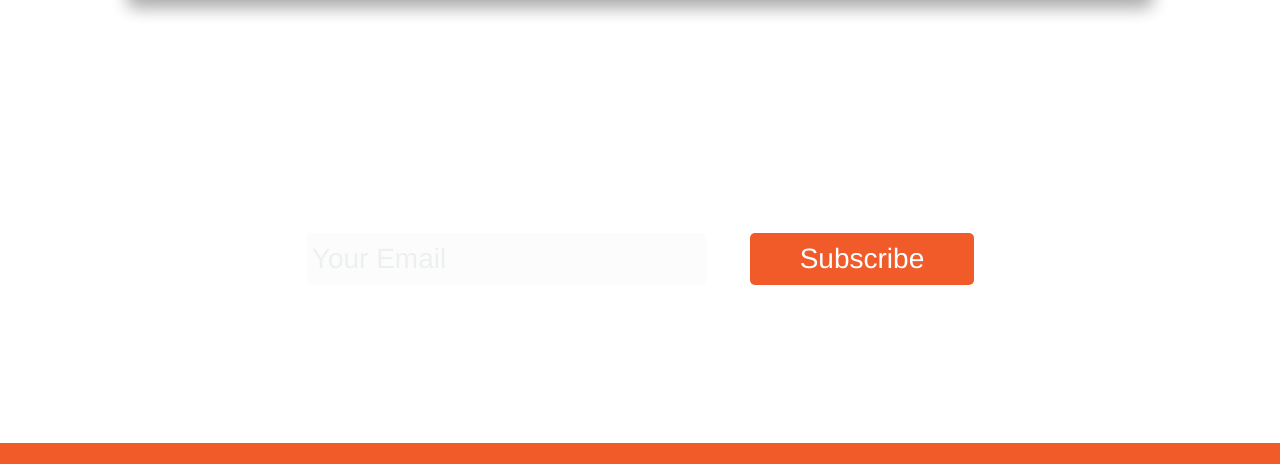
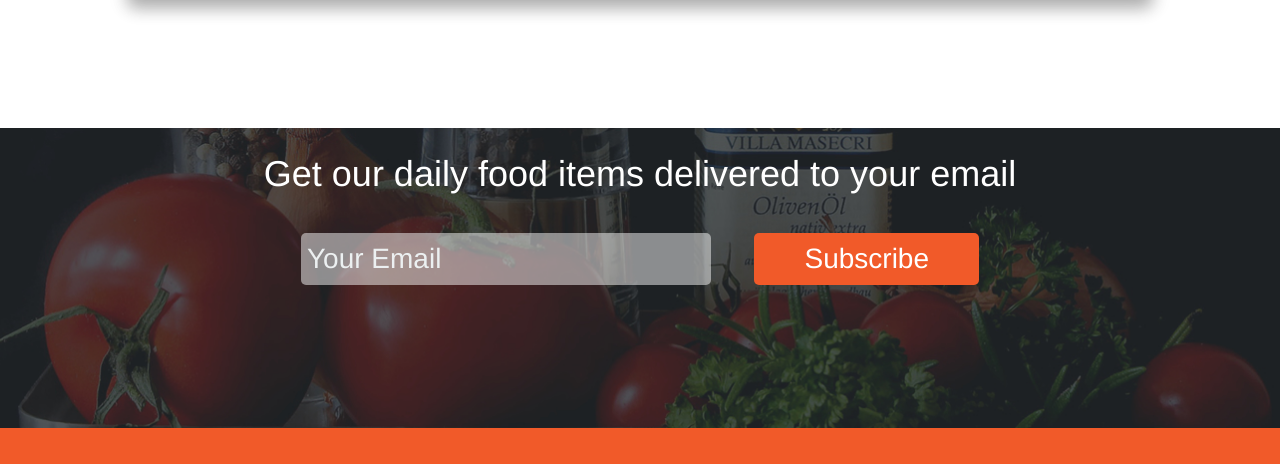
Before and after one commit to Abdiaziz-Mohamed/anitas-kitchen, a plain HTML site: page index.html in a window 1280 px wide. Shown: the part 3107-3571 px from the top of the page. Drawn offline with nearby package versions, Linux system fonts and the light colour scheme; a web font is replaced by a local one.

```diff
--- a/CSS/styles.css
+++ b/CSS/styles.css
@@ -29,7 +29,7 @@ background-image: url(../images/foodsBg.jpg);
 background-position: center center;
 background-size: cover;
 }
-.{
+.media3{
 padding: 0;
 height: 300px;
 width:100%;
```
